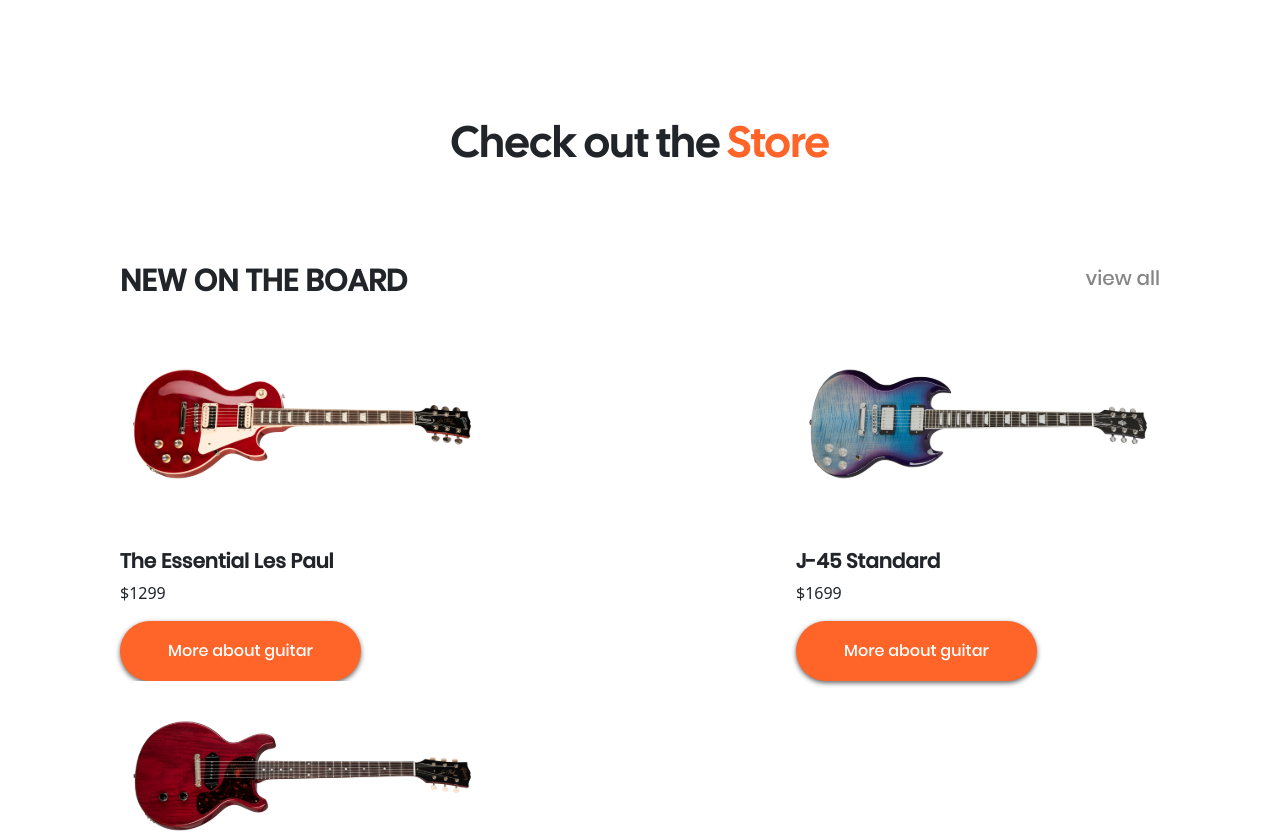
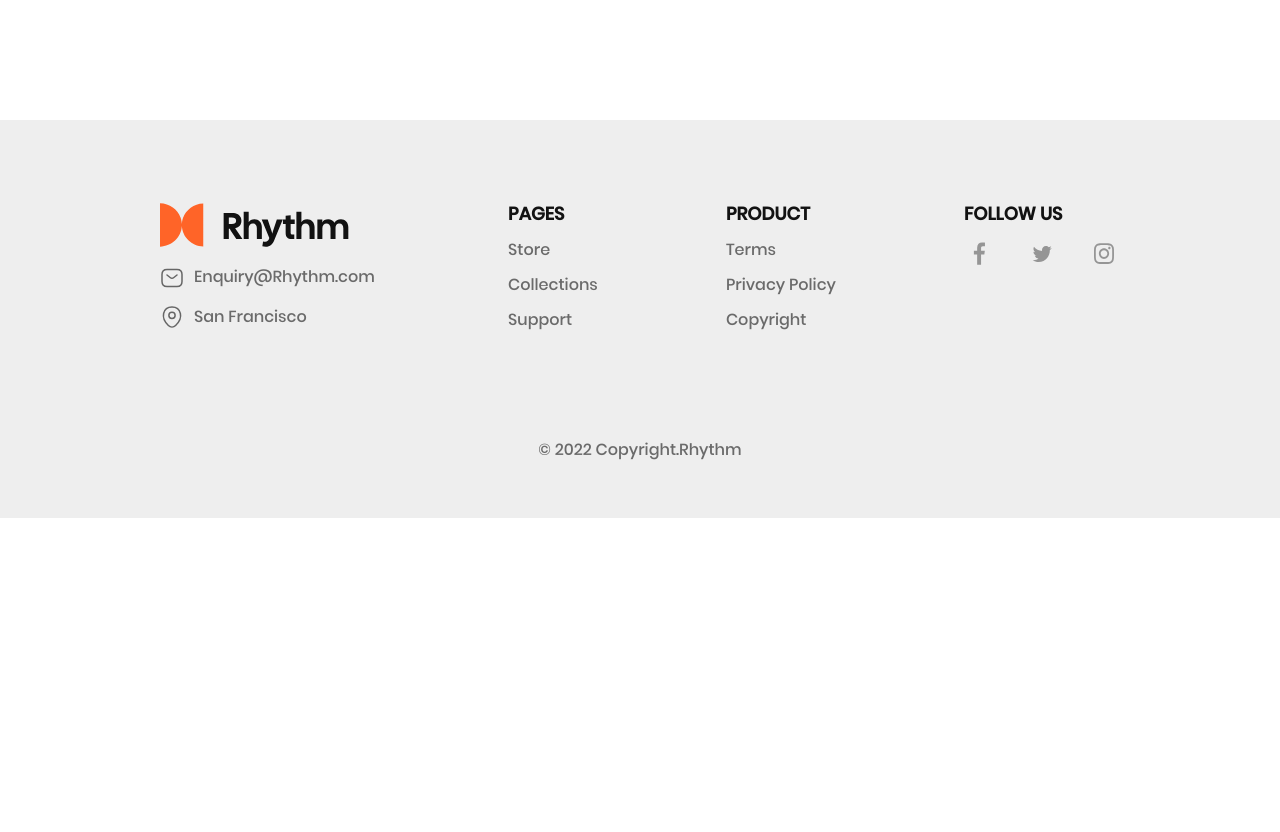
Before and after one commit to ragnegor/shop-online, a React (Create React App) app: page / in a window 1280 px wide. Shown: the part 800-1632 px from the top of the page. After the commit the page ends 1318 px from the top, so only its background shows below. Built offline with nearby package versions, Linux system fonts and the light colour scheme.

Commit message:
route correction in App for <Main/>

```diff
--- a/src/App.js
+++ b/src/App.js
@@ -13,7 +13,7 @@
     <div>
       <Header data={data.header}/>
       <Routes>
-        <Route path="/" element={<Main data={data.main}/>}/>
+        <Route path="/shop-online" element={<Main data={data.main}/>}/>
         <Route path="/storecatalog" element={<StoreCatalog/>}/>
       </Routes>
       <Footer data={data.footer}/>
```
